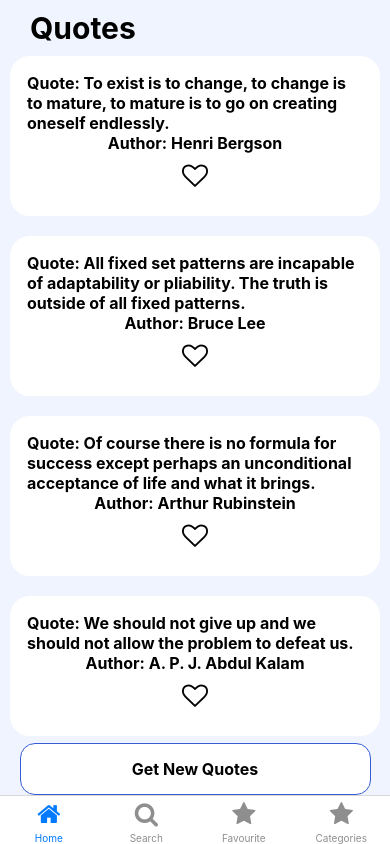
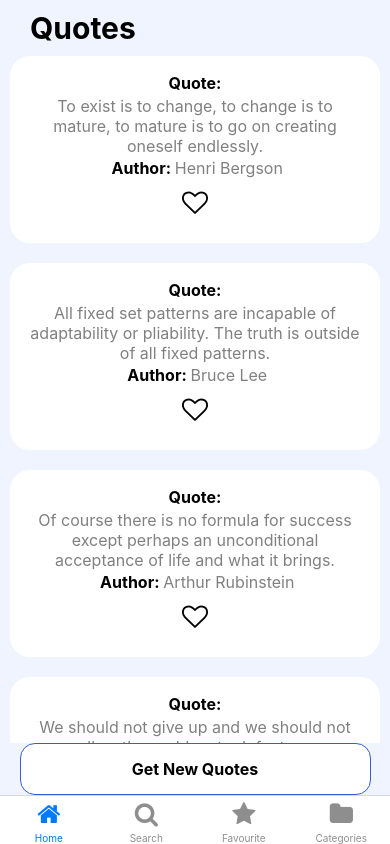
Before and after one commit to itsaakashpatel/quote-flora, a React Native app: screen /Home in a window 390 px wide. Built offline with nearby package versions, Linux system fonts and the light colour scheme.

Commit message:
[#7] : Final changes to integrate quote component

```diff
--- a/App.jsx
+++ b/App.jsx
@@ -1,14 +1,27 @@
 import React from 'react';
 import { NavigationContainer } from '@react-navigation/native';
 import { createBottomTabNavigator } from '@react-navigation/bottom-tabs';
+import Icon from 'react-native-vector-icons/FontAwesome';
+import { createStackNavigator } from '@react-navigation/stack';
+
 import SplashScreen from './src/screens/SplashScreen';
 import HomeScreen from './src/screens/HomeScreen';
 import SearchScreen from './src/screens/SearchScreen';
 import Favourite from './src/screens/Favourite';
-import Icon from 'react-native-vector-icons/FontAwesome';
 import Categories from './src/screens/Categories';
+import CategoryScreen from './src/screens/CategoryScreen';
 
 const Tab = createBottomTabNavigator();
+const Stack = createStackNavigator();
+
+function CategoriesStack() {
+  return (
+    <Stack.Navigator>
+      <Stack.Screen name="Categories" component={Categories} />
+      <Stack.Screen name="CategoryScreen" component={CategoryScreen} />
+    </Stack.Navigator>
+  );
+}
 
 function App() {
   return (
@@ -48,12 +61,12 @@ function App() {
         />
         <Tab.Screen
           name="Categories"
-          component={Categories}
+          component={CategoriesStack}
           options={{
             headerShown: false,
             tabBarLabel: 'Categories',
             tabBarIcon: ({ color, size }) => (
-              <Icon name="star" color={color} size={size} />
+              <Icon name="folder" color={color} size={size} />
             ),
           }}
         />
--- a/src/components/QuoteCard.js
+++ b/src/components/QuoteCard.js
@@ -6,8 +6,9 @@ import LikeButton from './LikeButtons';
 const QuoteCard = ({ quote }) => {
   return (
     <View style={styles.container}>
-      <Text style={styles.text}>Quote: {quote.content}</Text>
-      <Text style={styles.text}>Author: {quote.author}</Text>
+      <Text style={styles.textHead}> Quote: </Text>
+      <Text style={styles.text}>{quote.content}</Text>
+      <Text style={styles.text}> <Text style={styles.textHead} >Author: </Text>{quote.author}</Text>
      <LikeButton />
     </View>
   );
@@ -24,10 +25,17 @@ const styles = StyleSheet.create({
     justifyContent: 'center',
     alignItems: 'center'
   },
+  textHead:{
+    fontSize:16,
+    fontWeight: 'bold',
+    color: 'black',
+    marginBottom: 3
+  },
   text: {
     fontSize: 16,
-    fontWeight: 'bold',
-    color: 'black'
+    color: 'grey',
+    textAlign:'center',
+    marginBottom: 2,
   },
 });
 
--- a/src/screens/Categories.js
+++ b/src/screens/Categories.js
@@ -1,35 +1,20 @@
-import React, { useState, useEffect } from 'react';
-import { View, Text, StyleSheet, FlatList, TouchableOpacity } from 'react-native';
+import React from 'react';
+import { View, Text, StyleSheet, FlatList, TouchableOpacity, SafeAreaView } from 'react-native';
+import categories from '../data/categories.json';
+import { useNavigation } from '@react-navigation/native';
 
-const Categories = ({ navigation }) => {
-  const [categoryData, setCategoryData] = useState([]);
+const Categories = () => {
+  const navigation = useNavigation();
 
-  useEffect(() => {
-    // Function to fetch data from categories.json
-    const fetchData = async () => {
-      try {
-        const response = await fetch('categories.json'); // Adjust the path to your JSON file
-        const data = await response.json();
-        setCategoryData(data);
-      } catch (error) {
-        console.error('Error fetching category data:', error);
-      }
-    };
-
-    fetchData();
-  }, []);
-
-  const navigateToCategory = (category) => {
-    // Your navigation logic here
-    // For example, use React Navigation to navigate to a category-specific screen
-    // navigation.navigate('CategoryScreen', { category });
+  const navigateToCategory = (categoryName) => {
+    navigation.navigate('CategoryScreen', { categoryName });
   };
 
   return (
-    <View style={styles.container}>
+    <SafeAreaView style={styles.container}>
       <Text style={styles.header}>Categories</Text>
       <FlatList
-        data={categoryData}
+        data={categories}
         keyExtractor={(item) => item._id}
         renderItem={({ item }) => (
           <TouchableOpacity onPress={() => navigateToCategory(item.name)}>
@@ -39,7 +24,7 @@ const Categories = ({ navigation }) => {
           </TouchableOpacity>
         )}
       />
-    </View>
+    </SafeAreaView>
   );
 };
 
@@ -51,6 +36,7 @@ const styles = StyleSheet.create({
   header: {
     fontSize: 24,
     fontWeight: 'bold',
+    marginTop: 16,
     marginBottom: 16,
   },
   categoryItem: {
```
